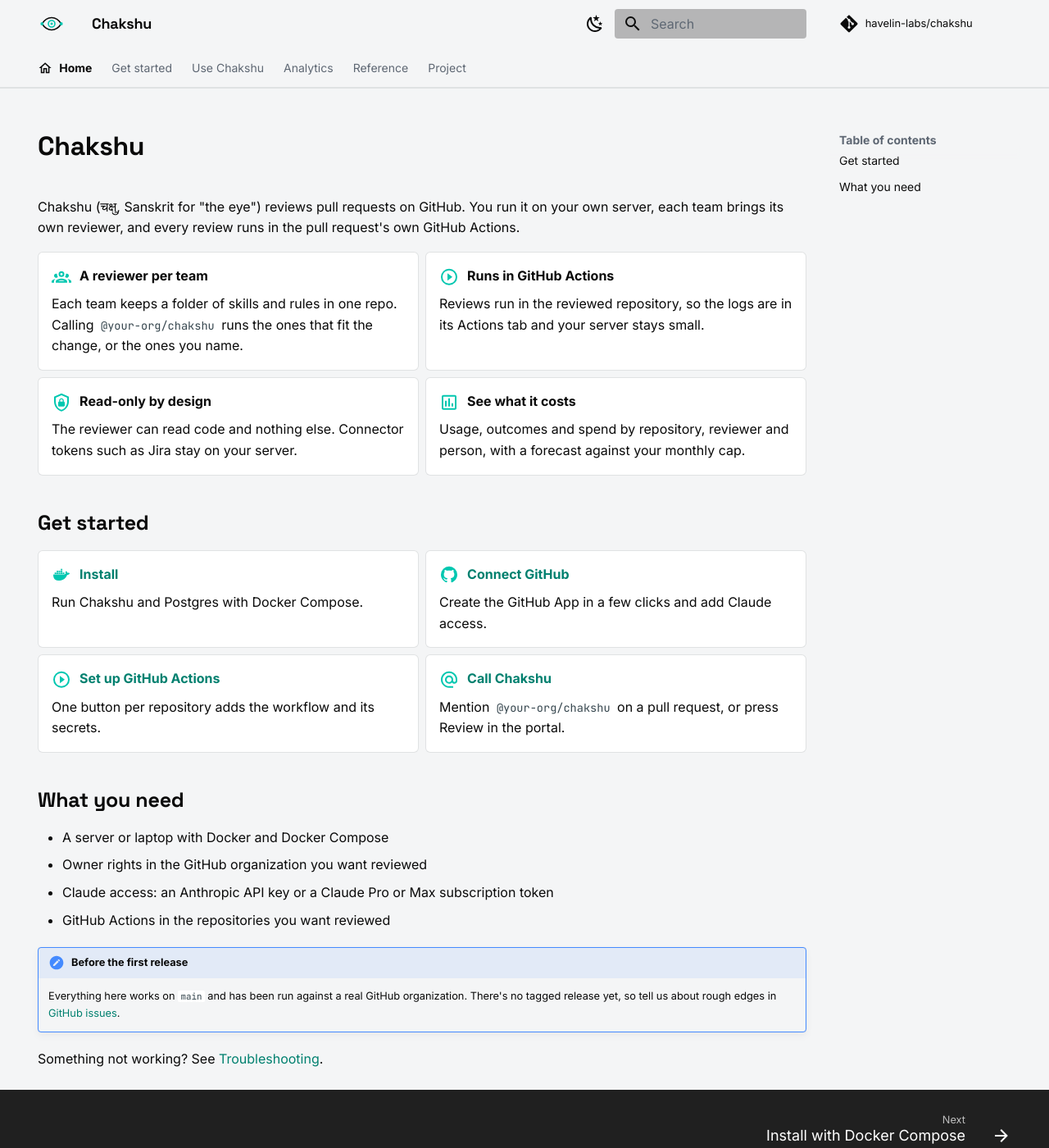
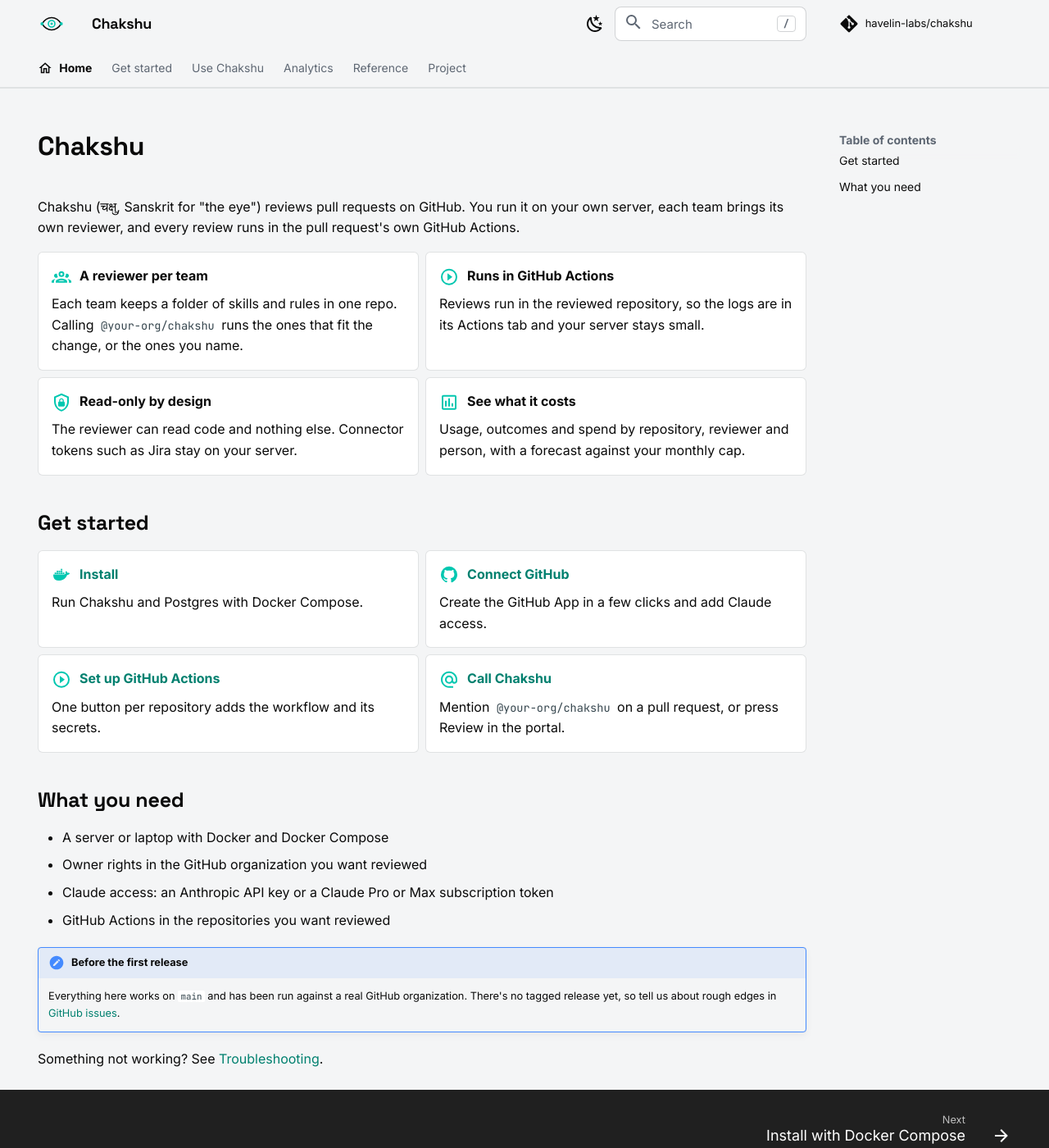
Before and after one commit to havelin-labs/chakshu-docs, an MkDocs documentation site: the page built from docs/index.md, in a window 1280 px wide and 1400 px high. Shown: the whole window at 82% size. Built offline with MkDocs 1.6.1 and Material for MkDocs 9.7.7, drawn with Linux system fonts in a browser that asks for light colours; comment, search, counter and statistics services are not loaded.

Commit message:
docs: restyle the search field and its results
In light mode the search box was a flat grey slab that clashed with the rest of the header. It's now a white field with a hairline border and rounded corners, shows the / shortcut, and when open joins its results into one card with a teal outline. Results get more room, a teal hover and teal match highlights. Dark mode keeps the same shape on the dark surface.

```diff
--- a/docs/stylesheets/extra.css
+++ b/docs/stylesheets/extra.css
@@ -145,3 +145,118 @@
 [data-md-color-scheme="slate"] .md-typeset img.diagram {
   border-color: rgba(255, 255, 255, 0.12);
 }
+/* Search: a quiet field in the header, the same card language as the rest of the site. */
+@media screen and (min-width: 60em) {
+  .md-search__form {
+    height: 2.1rem;
+    border: 1px solid rgba(204, 207, 209, 0.9);
+    border-radius: 8px;
+    background-color: #FFFFFF;
+    transition: border-color 150ms, box-shadow 150ms;
+  }
+
+  .md-search__form:hover {
+    background-color: #FFFFFF;
+    border-color: #B5BABF;
+  }
+
+  .md-search__input {
+    font-size: 0.75rem;
+    color: var(--md-default-fg-color);
+  }
+
+  .md-search__input::placeholder {
+    color: var(--md-default-fg-color--light);
+  }
+
+  .md-search__input + .md-search__icon {
+    color: var(--md-default-fg-color--light);
+  }
+
+  /* The "/" shortcut, shown until the field is in use. */
+  .md-search__form::after {
+    content: "/";
+    position: absolute;
+    top: 50%;
+    right: 0.6rem;
+    transform: translateY(-50%);
+    padding: 0 0.35rem;
+    border: 1px solid rgba(204, 207, 209, 0.9);
+    border-radius: 4px;
+    font: 600 0.6rem/1.5 "JetBrains Mono", ui-monospace, monospace;
+    color: var(--md-default-fg-color--light);
+    pointer-events: none;
+  }
+
+  [data-md-toggle="search"]:checked ~ .md-header .md-search__form::after {
+    display: none;
+  }
+
+  /* Open: a teal ring, and the results attached underneath as one card. */
+  [data-md-toggle="search"]:checked ~ .md-header .md-search__form {
+    border-color: var(--havelin-teal);
+    box-shadow: 0 0 0 3px rgba(0, 199, 176, 0.18);
+    border-radius: 8px 8px 0 0;
+    background-color: #FFFFFF;
+  }
+
+  [data-md-toggle="search"]:checked ~ .md-header .md-search__output {
+    border: 1px solid var(--havelin-teal);
+    border-top: 0;
+    border-radius: 0 0 8px 8px;
+    box-shadow: 0 12px 28px rgba(10, 10, 10, 0.12);
+  }
+
+  [data-md-color-scheme="slate"] .md-search__form,
+  [data-md-color-scheme="slate"] .md-search__form:hover {
+    background-color: #131518;
+    border-color: rgba(255, 255, 255, 0.12);
+  }
+
+  [data-md-color-scheme="slate"] .md-search__form::after {
+    border-color: rgba(255, 255, 255, 0.16);
+  }
+}
+
+[data-md-toggle="search"]:checked ~ .md-header .md-search__form {
+  border-color: var(--havelin-teal);
+}
+
+[data-md-color-scheme="slate"] [data-md-toggle="search"]:checked ~ .md-header .md-search__form {
+  border-color: var(--havelin-teal);
+  background-color: #131518;
+}
+
+/* Results: roomy rows, teal match highlight, a clear hover. */
+.md-search-result__meta {
+  background-color: var(--md-default-bg-color);
+  color: var(--md-default-fg-color--light);
+  font-size: 0.64rem;
+  letter-spacing: 0.02em;
+}
+
+.md-search-result__link:hover,
+.md-search-result__link:focus,
+.md-search-result__more > summary:hover {
+  background-color: rgba(0, 199, 176, 0.08);
+}
+
+.md-search-result__article {
+  padding: 0.5rem 0.8rem 0.6rem 2.6rem;
+}
+
+.md-search-result__article h1 {
+  font-size: 0.82rem;
+  font-weight: 600;
+}
+
+.md-search-result mark {
+  color: inherit;
+  background-color: rgba(0, 199, 176, 0.22);
+  border-radius: 2px;
+  padding: 0 1px;
+}
+
+.md-search-result__icon {
+  color: var(--havelin-teal);
+}
```
